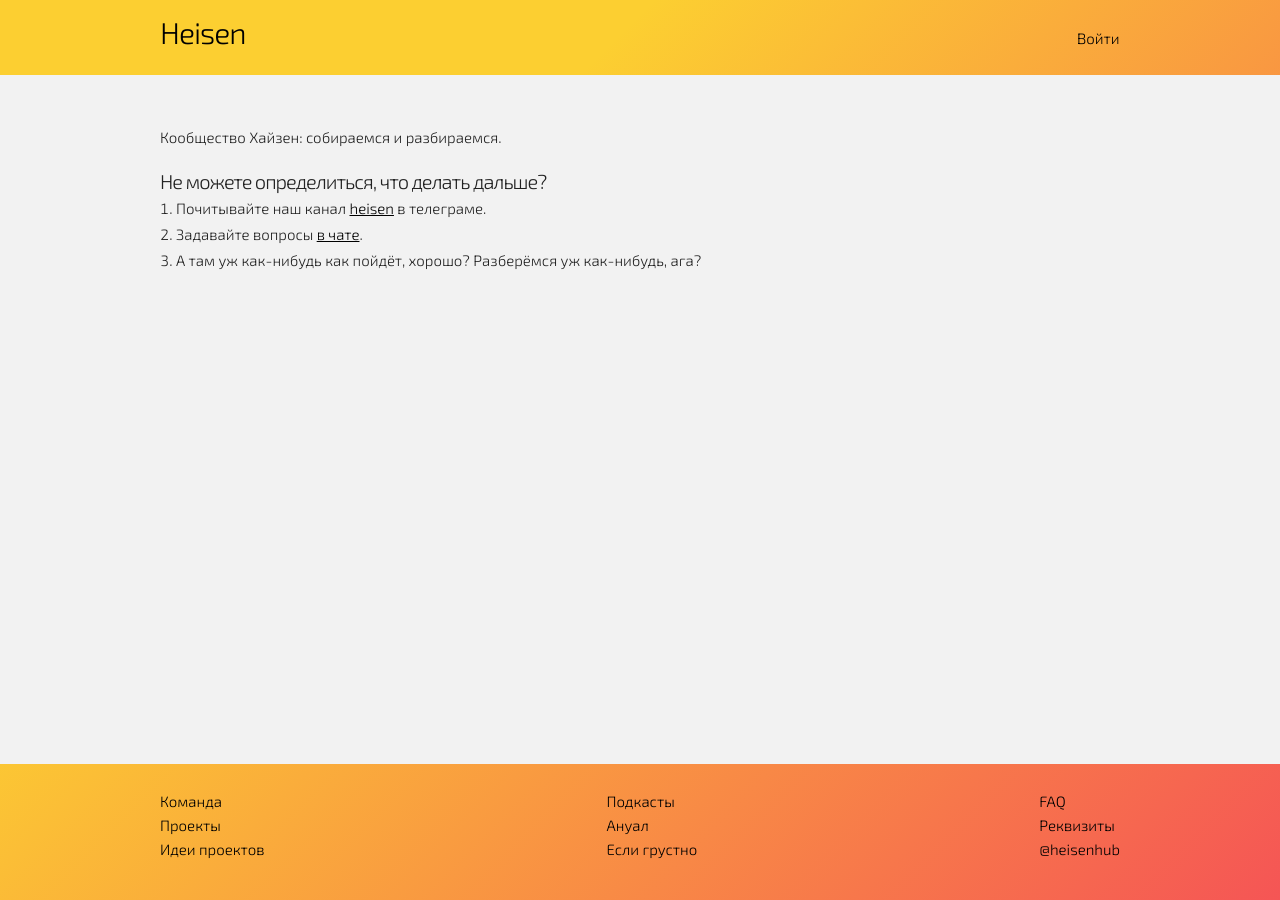
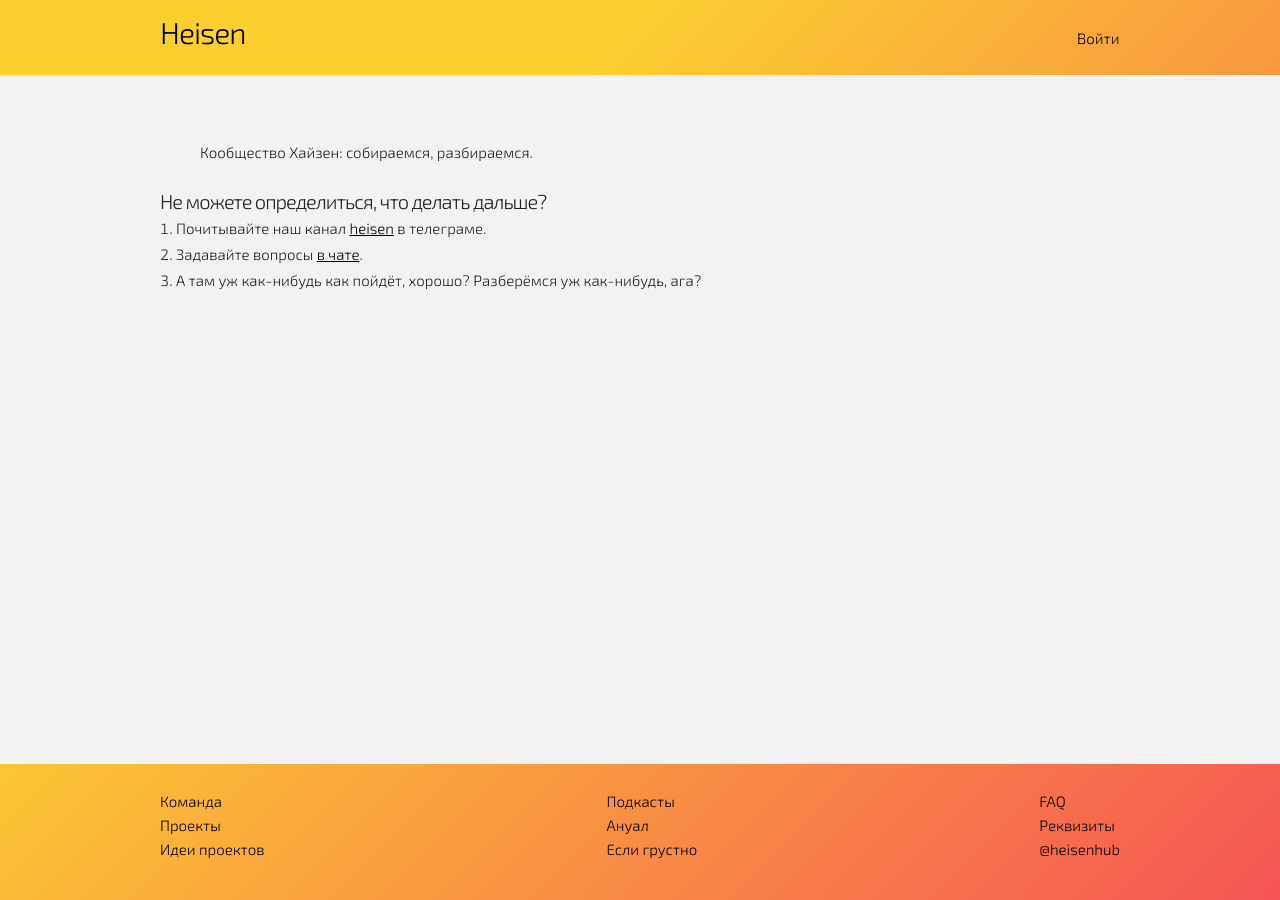
Before and after one commit to evgenity/heisen-new, a Jekyll site: the page built from index.markdown, in a window 1280 px wide. Built offline with Jekyll 4.4.1, drawn with Linux system fonts in a browser that asks for light colours; nearby versions of some CDN libraries; comment, search, counter and statistics services are not loaded.

```diff
--- a/index.markdown
+++ b/index.markdown
@@ -5,7 +5,7 @@ layout: page
 
 <!-- <h1 style="color: black;">{{page.title}}</h1> -->
 
-Кообщество Хайзен: собираемся и разбираемся.
+> Кообщество Хайзен: собираемся, разбираемся.
 
 <!--
 ## В чем идея?
```
